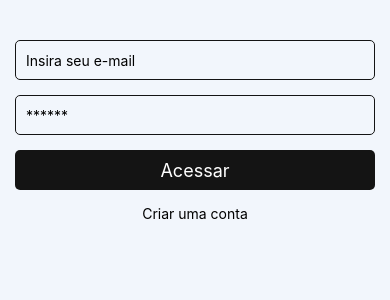
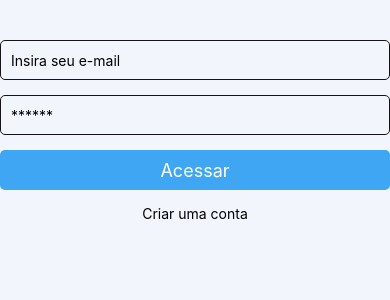
Before and after one commit to cesarakt/Aplicativo-de-Tarefas, a React Native app: screen / in a window 390 px wide. Shown: the top 300 px of the page. Built offline with nearby package versions, Linux system fonts and the light colour scheme.

Commit message:
aplicação de funcionalidades na tela de login e cadastro com firebase

```diff
--- a/package.json
+++ b/package.json
@@ -10,6 +10,7 @@
   "dependencies": {
     "expo": "~42.0.1",
     "expo-status-bar": "~1.0.4",
+    "firebase": "8.2.3",
     "react": "16.13.1",
     "react-dom": "16.13.1",
     "react-native": "https://github.com/expo/react-native/archive/sdk-42.0.0.tar.gz",
--- a/src/components/Login/index.js
+++ b/src/components/Login/index.js
@@ -1,21 +1,51 @@
 import React, { useState } from 'react';
-import { View, Text, TextInput, TouchableOpacity } from 'react-native';
+import { Text, TextInput, TouchableOpacity, SafeAreaView } from 'react-native';
+
+import firebase from '../../services/firebaseConnection';
 
 import styles from './styles';
 
 export default function Login() {
+    const [type, setType] = useState('Login');
     const [email, setEmail] = useState('');
-    const [senha, setSenha] = useState('');
+    const [password, setPassword] = useState('');
 
     const changeEmail = text => setEmail(text);
-    const changeSenha = text => setSenha(text);
+    const changePassword = text => setPassword(text);
 
-    function handleLogin(){
-
+    function handleLogin() {
+        if (type === 'Login') {
+            const user = firebase.auth().signInWithEmailAndPassword(email, password)
+                .then((user) => {
+                    console.log(user.user)
+                })
+                .catch((e) => {
+                    console.log(e);
+                    alert('Ops, algo deu errado!')
+                    return;
+                })
+        } else {
+            const user = firebase.auth().createUserWithEmailAndPassword(email, password)
+                .then((user) => {
+                    console.log(user.user)
+                })
+                .catch((e) => {
+                    console.log(e);
+                    alert('Ops, algo deu errado!')
+                    return;
+                })
+        }
     };
 
+    const changeButton = () => setType(type => type === 'Login' ? 'Cadastrar' : 'Login');
+
+    const showButton = type === 'Login' ? 'Acessar' : 'Cadastrar';
+    const showRegister = type === 'Login' ? 'Criar uma conta' : 'Já tenho uma conta';
+    const showColor = type === 'Login' ? '#3ea6f2' : '#141414';
+    const showPassword = type === 'Login' ? true : false;
+
     return (
-        <View style={styles.container}>
+        <SafeAreaView style={styles.container}>
             <TextInput
                 placeholder='Insira seu e-mail'
                 value={email}
@@ -25,22 +55,22 @@ export default function Login() {
 
             <TextInput
                 placeholder='******'
-                value={senha}
-                onChangeText={changeSenha}
+                value={password}
+                onChangeText={changePassword}
                 style={styles.input}
+                secureTextEntry={showPassword}
             />
 
             <TouchableOpacity
-                style={styles.handleLogin}
+                style={[styles.handleLogin, { backgroundColor: showColor }]}
                 onPress={handleLogin}
-
             >
-                <Text style={styles.handleLoginTexto}>Acessar</Text>
+                <Text style={styles.handleLoginText}>{showButton}</Text>
             </TouchableOpacity>
 
-            <TouchableOpacity>
-                <Text style={{ textAlign: 'center' }}>Criar uma conta</Text>
+            <TouchableOpacity onPress={changeButton}>
+                <Text style={{ textAlign: 'center' }}>{showRegister}</Text>
             </TouchableOpacity>
-        </View>
+        </SafeAreaView>
     );
 }
--- a/src/components/Login/styles.js
+++ b/src/components/Login/styles.js
@@ -17,13 +17,12 @@ const styles = StyleSheet.create({
     },
     handleLogin: {
         height: 40,
-        backgroundColor: '#141414',
         borderRadius: 5,
         alignItems: 'center',
         justifyContent: 'center',
         marginBottom: 15
     },
-    handleLoginTexto: {
+    handleLoginText: {
         color: '#FFF',
         fontSize: 18
     }
--- /dev/null
+++ b/src/services/firebaseConnection.js
@@ -0,0 +1,19 @@
+import firebase from "firebase/app";
+
+import 'firebase/auth';
+import 'firebase/database';
+
+let firebaseConfig = {
+    apiKey: 'AIzaSyDgu30IS23utb_Wol9H5csCWoQqBk2SrEw',
+    authDomain: 'tarefas-9263d.firebaseapp.com',
+    projectId: 'tarefas-9263d',
+    storageBucket: 'tarefas-9263d.appspot.com',
+    messagingSenderId: '101167528835',
+    appId: '1:101167528835:web:2455076a8a4df5b84354b6'
+  };
+
+if(!firebase.apps.length){
+    firebase.initializeApp(firebaseConfig);
+}
+
+export default firebase;
```
Also changed, not shown: 1 other file (tests, documents, lock files or other folders).
